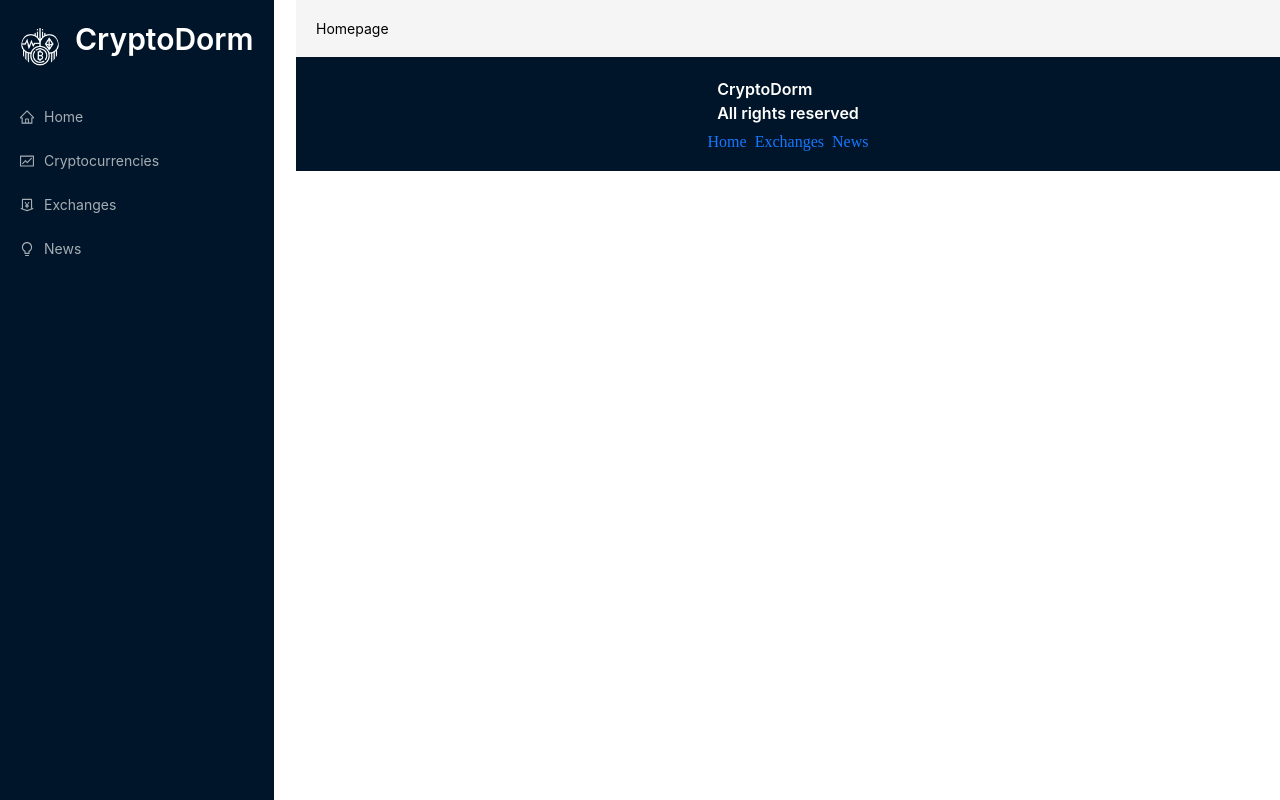
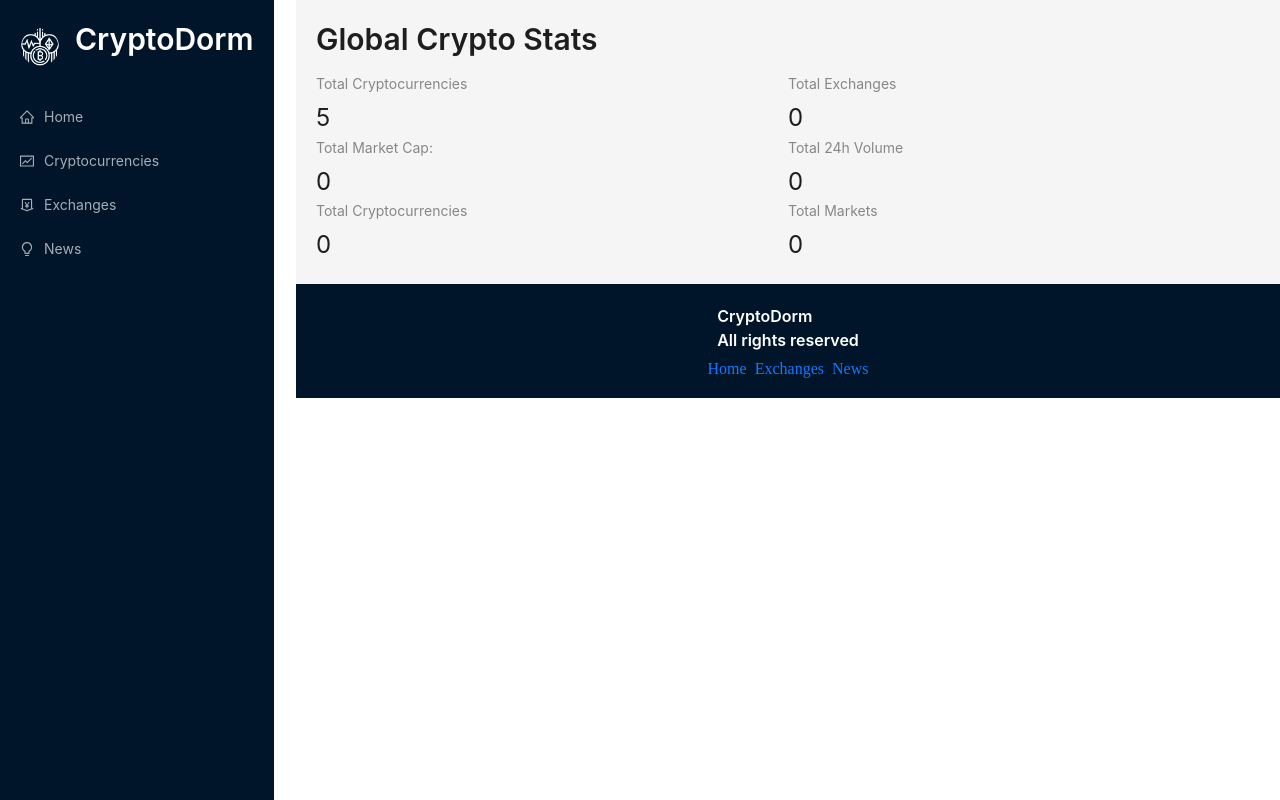
Before and after one commit to Afoojnr/cryptodorm, a React (Create React App) app: page / in a window 1280 px wide. Built offline with nearby package versions, Linux system fonts and the light colour scheme.

Commit message:
homepage init

```diff
--- a/src/components/Homepage.jsx
+++ b/src/components/Homepage.jsx
@@ -1,9 +1,52 @@
-import React from 'react'
+import React from "react";
+import millify from "millify";
+import { Typography, Row, Col, Statistic } from "antd";
+import { Link } from "react-router-dom";
 
+const { Title } = Typography;
 const Homepage = () => {
   return (
-    <div>Homepage</div>
-  )
-}
+    <>
+      <Title level={2} className="heading">
+        Global Crypto Stats
+      </Title>
+      <Row>
+        <Col span={12}>
+          <Statistic title="Total Cryptocurrencies" value={5} />
+        </Col>
+        <Col span={12}>
+          <Statistic
+            title="Total Exchanges"
+            // value={millify(globalStats.totalExchanges)}
+          />
+        </Col>
+        <Col span={12}>
+          <Statistic
+            title="Total Market Cap:"
+            // value={`$${millify(globalStats.totalMarketCap)}`}
+          />
+        </Col>
+        <Col span={12}>
+          <Statistic
+            title="Total 24h Volume"
+            // value={`$${millify(globalStats.total24hVolume)}`}
+          />
+        </Col>
+        <Col span={12}>
+          <Statistic
+            title="Total Cryptocurrencies"
+            // value={globalStats.total}
+          />
+        </Col>
+        <Col span={12}>
+          <Statistic
+            title="Total Markets"
+            // value={millify(globalStats.totalMarkets)}
+          />
+        </Col>
+      </Row>
+    </>
+  );
+};
 
-export default Homepage
+export default Homepage;
```
